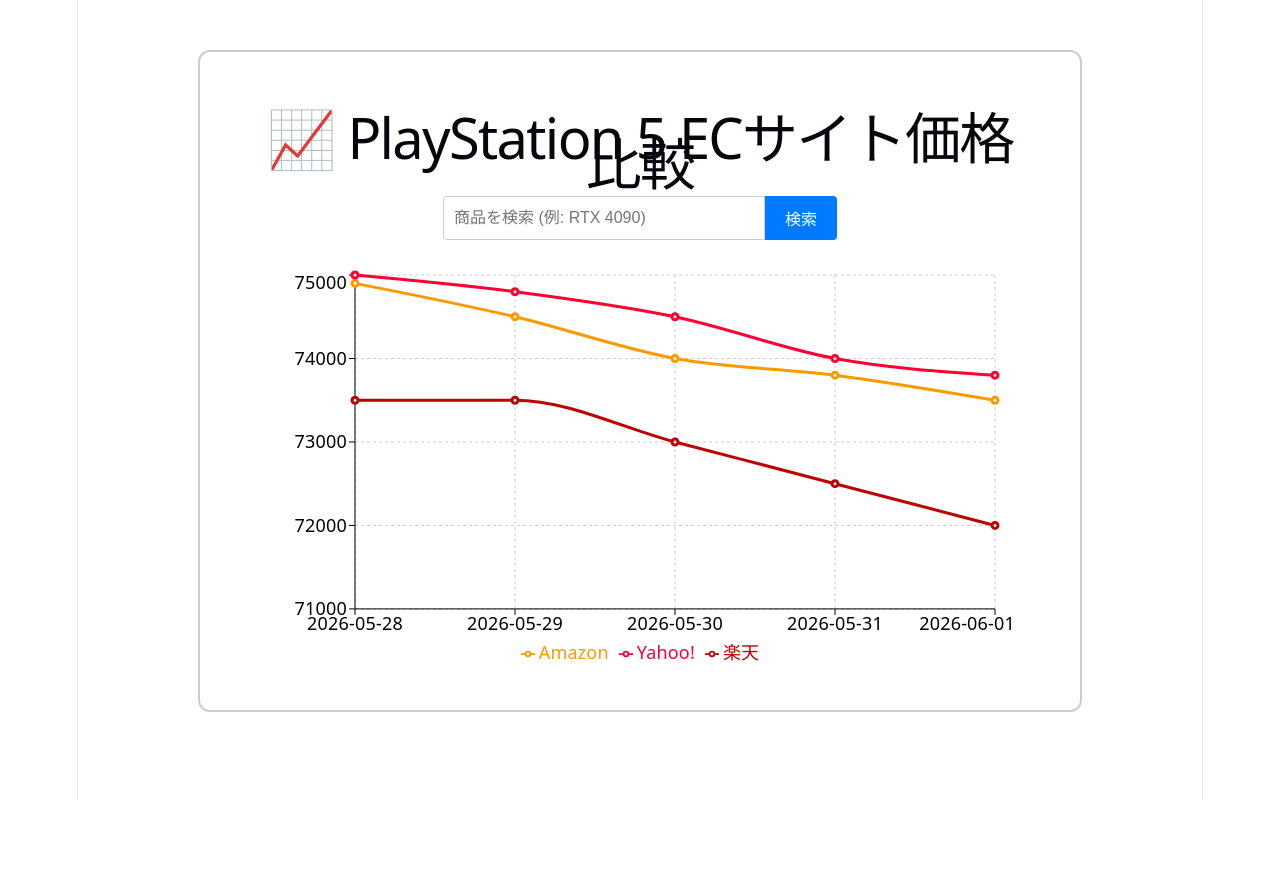
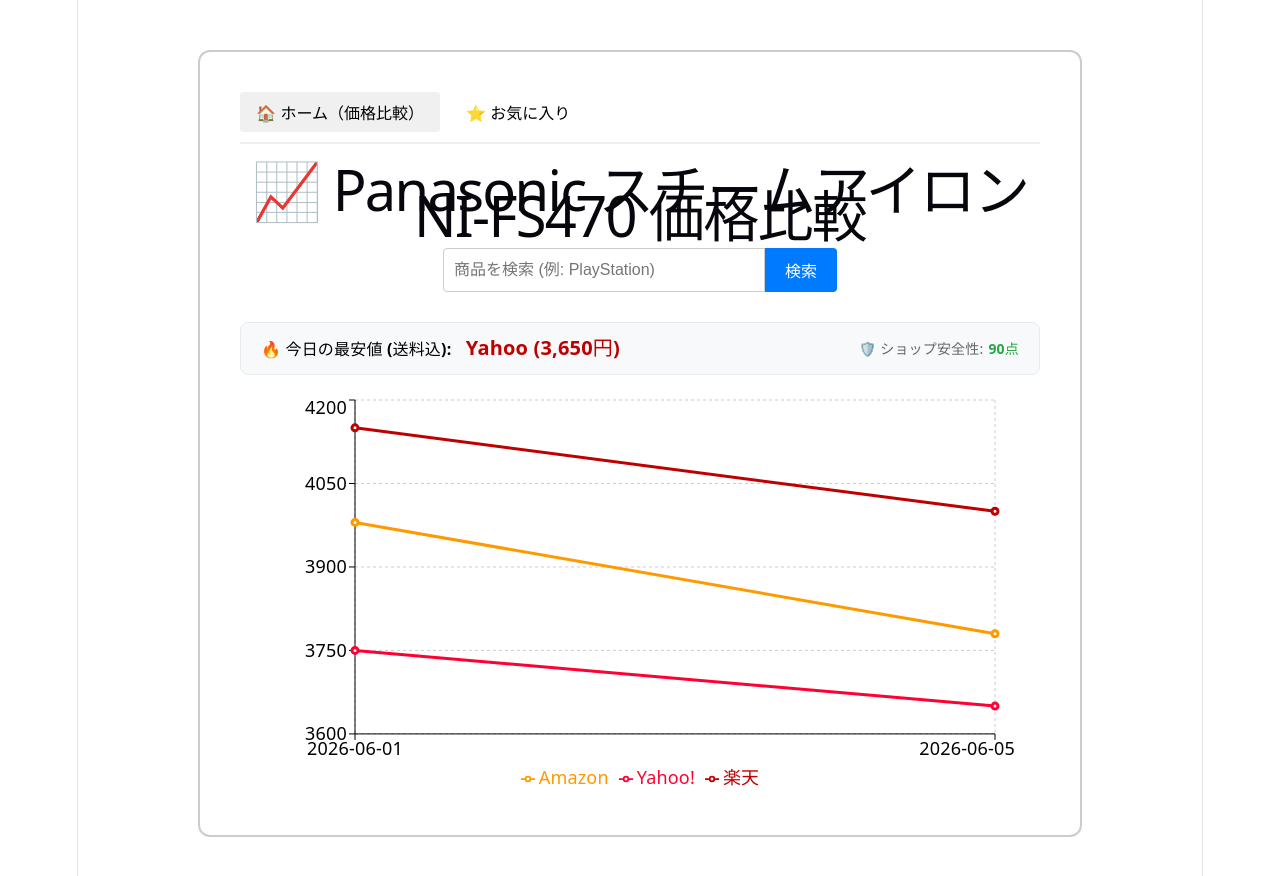
Before and after one commit to kom322/-G5, a React (Vite) app: page / in a window 1280 px wide. Shown: the top 876 px of the page. Before the commit the page ends 800 px from the top, so only its background shows below. Built offline with nearby package versions, Linux system fonts and the light colour scheme.

Commit message:
feat: 検索機能と最安値、安全性ロジックの連携

```diff
--- a/data/snapshot.json
+++ b/data/snapshot.json
@@ -1,3 +1,4 @@
+[
   {
     "product": "Panasonic スチームアイロン NI-FS470",
     "snapshots": [
@@ -28,102 +29,6 @@
             "seller": "パナソニック公式",
             "rating": 4.6,
             "reviewCount": 380,
-          "hasReturnPolicy": true,
-          "isOfficial": true
-        }
-      }
-    },
-    {
-      "date": "2026-06-02",
-      "sites": {
-        "Amazon": {
-          "price": 3900,
-          "shipping": 0,
-          "seller": "Amazon.co.jp",
-          "rating": 4.3,
-          "reviewCount": 1252,
-          "hasReturnPolicy": true,
-          "isOfficial": true
-        },
-        "Rakuten": {
-          "price": 3550,
-          "shipping": 550,
-          "seller": "家電ショップ田中",
-          "rating": 3.8,
-          "reviewCount": 43,
-          "hasReturnPolicy": false,
-          "isOfficial": false
-        },
-        "Yahoo": {
-          "price": 3800,
-          "shipping": 0,
-          "seller": "パナソニック公式",
-          "rating": 4.6,
-          "reviewCount": 382,
-          "hasReturnPolicy": true,
-          "isOfficial": true
-        }
-      }
-    },
-    {
-      "date": "2026-06-03",
-      "sites": {
-        "Amazon": {
-          "price": 3850,
-          "shipping": 0,
-          "seller": "Amazon.co.jp",
-          "rating": 4.3,
-          "reviewCount": 1260,
-          "hasReturnPolicy": true,
-          "isOfficial": true
-        },
-        "Rakuten": {
-          "price": 3500,
-          "shipping": 550,
-          "seller": "家電ショップ田中",
-          "rating": 3.8,
-          "reviewCount": 44,
-          "hasReturnPolicy": false,
-          "isOfficial": false
-        },
-        "Yahoo": {
-          "price": 3700,
-          "shipping": 0,
-          "seller": "パナソニック公式",
-          "rating": 4.6,
-          "reviewCount": 385,
-          "hasReturnPolicy": true,
-          "isOfficial": true
-        }
-      }
-    },
-    {
-      "date": "2026-06-04",
-      "sites": {
-        "Amazon": {
-          "price": 3920,
-          "shipping": 0,
-          "seller": "Amazon.co.jp",
-          "rating": 4.3,
-          "reviewCount": 1265,
-          "hasReturnPolicy": true,
-          "isOfficial": true
-        },
-        "Rakuten": {
-          "price": 3480,
-          "shipping": 550,
-          "seller": "家電ショップ田中",
-          "rating": 3.8,
-          "reviewCount": 44,
-          "hasReturnPolicy": false,
-          "isOfficial": false
-        },
-        "Yahoo": {
-          "price": 3680,
-          "shipping": 0,
-          "seller": "パナソニック公式",
-          "rating": 4.6,
-          "reviewCount": 388,
             "hasReturnPolicy": true,
             "isOfficial": true
           }
@@ -162,4 +67,74 @@
         }
       }
     ]
+  },
+  {
+    "product": "PlayStation 5",
+    "snapshots": [
+      {
+        "date": "2026-06-01",
+        "sites": {
+          "Amazon": {
+            "price": 74900,
+            "shipping": 0,
+            "seller": "Amazon.co.jp",
+            "rating": 4.8,
+            "reviewCount": 5200,
+            "hasReturnPolicy": true,
+            "isOfficial": true
+          },
+          "Rakuten": {
+            "price": 73500,
+            "shipping": 800,
+            "seller": "ゲーム屋本舗",
+            "rating": 4.1,
+            "reviewCount": 120,
+            "hasReturnPolicy": true,
+            "isOfficial": false
+          },
+          "Yahoo": {
+            "price": 75000,
+            "shipping": 0,
+            "seller": "Sony公式",
+            "rating": 4.9,
+            "reviewCount": 850,
+            "hasReturnPolicy": true,
+            "isOfficial": true
           }
+        }
+      },
+      {
+        "date": "2026-06-05",
+        "sites": {
+          "Amazon": {
+            "price": 73500,
+            "shipping": 0,
+            "seller": "Amazon.co.jp",
+            "rating": 4.8,
+            "reviewCount": 5250,
+            "hasReturnPolicy": true,
+            "isOfficial": true
+          },
+          "Rakuten": {
+            "price": 72000,
+            "shipping": 800,
+            "seller": "ゲーム屋本舗",
+            "rating": 4.1,
+            "reviewCount": 125,
+            "hasReturnPolicy": true,
+            "isOfficial": false
+          },
+          "Yahoo": {
+            "price": 73800,
+            "shipping": 0,
+            "seller": "Sony公式",
+            "rating": 4.9,
+            "reviewCount": 860,
+            "hasReturnPolicy": true,
+            "isOfficial": true
+          }
+        }
+      }
+    ]
+  }
+]
--- a/src/App.jsx
+++ b/src/App.jsx
@@ -1,73 +1,135 @@
 import React, { useState } from 'react';
 import { LineChart, Line, XAxis, YAxis, CartesianGrid, Tooltip, Legend } from 'recharts';
 
-// 💡 1. 리얼리티 반영: 달러 대신 일본 엔(JPY) 기준으로 PS5 가격을 세팅했습니다 (약 7만 엔 대)
-const mockProductHistory = [
-  { date: '2026-05-28', Amazon: 74900, Rakuten: 73500, Yahoo: 75000 },
-  { date: '2026-05-29', Amazon: 74500, Rakuten: 73500, Yahoo: 74800 },
-  { date: '2026-05-30', Amazon: 74000, Rakuten: 73000, Yahoo: 74500 },
-  { date: '2026-05-31', Amazon: 73800, Rakuten: 72500, Yahoo: 74000 },
-  { date: '2026-06-01', Amazon: 73500, Rakuten: 72000, Yahoo: 73800 },
-];
+import mockDb from '../data/snapshot.json';
+import { findCheapest, calcActualPrice } from './logic/logic';
+import { calcSafetyScore } from './logic/safetyScore';
 
-function App() {
+function Home() {
   const [inputText, setInputText] = useState('');
-  const [productName, setProductName] = useState('PlayStation 5');
+
+  // 💡 방어 코드 1: JSON이 옛날 방식(객체)이든 새 방식(배열)이든 에러가 나지 않게 강제로 배열로 맞춰줍니다!
+  const safeDb = Array.isArray(mockDb) ? mockDb : [mockDb];
+  const [currentProduct, setCurrentProduct] = useState(safeDb[0]);
 
   const handleSearch = () => {
     if (inputText.trim() !== '') {
-      setProductName(inputText);
+      const foundProduct = safeDb.find(p => p.product && p.product.toLowerCase().includes(inputText.toLowerCase()));
+
+      if (foundProduct) {
+        setCurrentProduct(foundProduct);
+      } else {
+        alert("該当する商品がありません。（※テスト用データ: PlayStation, Panasonic）");
+      }
       setInputText('');
     }
   };
 
-  // 💡 2. 엔터키 감지 함수 추가: 사용자가 키보드를 누를 때마다 이 함수가 실행됩니다.
   const handleKeyDown = (e) => {
-    if (e.key === 'Enter') { // 누른 키가 'Enter'라면
-      handleSearch();        // 검색 버튼을 누른 것과 똑같이 handleSearch를 실행!
-    }
+    if (e.key === 'Enter') handleSearch();
   };
 
+  // 💡 방어 코드 2: 만약 currentProduct가 어떻게든 비어있다면, 흰 화면 대신 친절한 에러 메시지를 띄웁니다!
+  if (!currentProduct || !currentProduct.snapshots) {
+    return (
+      <div style={{ textAlign: 'center', marginTop: '100px', color: 'red' }}>
+        <h2>⚠️ データの読み込みエラー</h2>
+        <p>snapshot.json ファイルのデータ形式が正しくありません。</p>
+      </div>
+    );
+  }
+
+  const chartData = currentProduct.snapshots.map(snapshot => ({
+    date: snapshot.date,
+    Amazon: snapshot.sites.Amazon ? calcActualPrice(snapshot.sites.Amazon.price, snapshot.sites.Amazon.shipping) : 0,
+    Rakuten: snapshot.sites.Rakuten ? calcActualPrice(snapshot.sites.Rakuten.price, snapshot.sites.Rakuten.shipping) : 0,
+    Yahoo: snapshot.sites.Yahoo ? calcActualPrice(snapshot.sites.Yahoo.price, snapshot.sites.Yahoo.shipping) : 0,
+  }));
+
+  const latestSnapshot = currentProduct.snapshots[currentProduct.snapshots.length - 1];
+  const cheapestInfo = findCheapest(latestSnapshot.sites);
+  const cheapestSiteData = latestSnapshot.sites[cheapestInfo.name];
+  const safetyScore = cheapestSiteData ? calcSafetyScore(cheapestSiteData) : 0;
+
   return (
-    <div style={{ backgroundColor: 'white', color: 'black', padding: '40px', width: '800px', margin: '50px auto', border: '2px solid #ccc', borderRadius: '12px' }}>
-
-      <h1 style={{ textAlign: 'center', marginBottom: '20px' }}>📈 {productName} ECサイト価格比較</h1>
+    <div>
+      <h1 style={{ textAlign: 'center', marginBottom: '20px' }}>📈 {currentProduct.product} 価格比較</h1>
 
       <div style={{ display: 'flex', justifyContent: 'center', marginBottom: '30px' }}>
         <input
           type="text"
           value={inputText}
           onChange={(e) => setInputText(e.target.value)}
-          onKeyDown={handleKeyDown} // 💡 3. 입력창에 엔터키 감지 센서를 달아줍니다!
-          placeholder="商品を検索 (例: RTX 4090)"
+          onKeyDown={handleKeyDown}
+          placeholder="商品を検索 (例: PlayStation)"
           style={{ padding: '10px', width: '300px', fontSize: '16px', border: '1px solid #ccc', borderRadius: '4px 0 0 4px' }}
         />
-        <button
-          onClick={handleSearch}
-          style={{ padding: '10px 20px', fontSize: '16px', backgroundColor: '#007BFF', color: 'white', border: 'none', borderRadius: '0 4px 4px 0', cursor: 'pointer' }}
-        >
-          検索
-        </button>
+        <button onClick={handleSearch} style={{ padding: '10px 20px', fontSize: '16px', backgroundColor: '#007BFF', color: 'white', border: 'none', borderRadius: '0 4px 4px 0', cursor: 'pointer' }}>検索</button>
       </div>
 
-      <div style={{ marginTop: '20px', display: 'flex', justifyContent: 'center' }}>
-        {/* 💡 4. 엔화는 글자 길이가 길어서 왼쪽 축 숫자가 잘릴 수 있으므로 margin(여백) 속성에서 left를 30으로 살짝 넓혀줬습니다 */}
-        <LineChart width={750} height={400} data={mockProductHistory} margin={{ top: 5, right: 20, left: 30, bottom: 5 }}>
+      <div style={{ backgroundColor: '#f8f9fa', border: '1px solid #e9ecef', borderRadius: '8px', padding: '12px 20px', marginBottom: '20px', display: 'flex', justifyContent: 'space-between', alignItems: 'center' }}>
+        <div>
+          <span style={{ fontSize: '16px', fontWeight: 'bold' }}>🔥 今日の最安値 (送料込): </span>
+          <span style={{ fontSize: '20px', color: '#bf0000', fontWeight: 'bold', marginLeft: '10px' }}>
+            {cheapestInfo.name} ({cheapestInfo.actualPrice.toLocaleString()}円)
+          </span>
+        </div>
+        <div style={{ fontSize: '14px', color: '#666' }}>
+          🛡️ ショップ安全性:
+          <span style={{ fontWeight: 'bold', color: safetyScore >= 80 ? '#28a745' : safetyScore >= 60 ? '#ffc107' : '#dc3545', marginLeft: '5px' }}>
+            {safetyScore}点
+          </span>
+        </div>
+      </div>
+
+      <div style={{ display: 'flex', justifyContent: 'center' }}>
+        <LineChart width={750} height={400} data={chartData} margin={{ top: 5, right: 20, left: 30, bottom: 5 }}>
           <CartesianGrid strokeDasharray="3 3" />
           <XAxis dataKey="date" stroke="black" />
-          {/* 💡 5. 단위가 커졌으므로, Y축이 20씩 변하는 대신 1000엔 단위로 여유를 갖게 했습니다 */}
-          <YAxis domain={['dataMin - 1000', 'auto']} stroke="black" />
+          <YAxis domain={['auto', 'auto']} stroke="black" />
           <Tooltip />
           <Legend />
-
           <Line type="monotone" dataKey="Amazon" name="Amazon" stroke="#ff9900" strokeWidth={3} />
           <Line type="monotone" dataKey="Rakuten" name="楽天" stroke="#bf0000" strokeWidth={3} />
           <Line type="monotone" dataKey="Yahoo" name="Yahoo!" stroke="#ff0033" strokeWidth={3} />
         </LineChart>
       </div>
+    </div>
+  );
+}
+
+function FavoritesPlaceholder() {
+  return (
+    <div style={{ textAlign: 'center', padding: '80px 20px' }}>
+      <h2>⭐ お気に入り（前回価格との比較）</h2>
+      <p style={{ color: '#666', marginTop: '20px', fontSize: '18px' }}>現在、友達が絶賛開発中です！<br />後ほどここに機能が組み込まれます。</p>
+    </div>
+  );
+}
+
+export default function App() {
+  const [currentPage, setCurrentPage] = useState('home');
+
+  return (
+    <div style={{ backgroundColor: 'white', color: 'black', padding: '40px', width: '800px', margin: '50px auto', border: '2px solid #ccc', borderRadius: '12px' }}>
+
+      <div style={{ display: 'flex', gap: '10px', marginBottom: '30px', borderBottom: '2px solid #eee', paddingBottom: '10px' }}>
+        <button
+          onClick={() => setCurrentPage('home')}
+          style={{ padding: '8px 16px', cursor: 'pointer', backgroundColor: currentPage === 'home' ? '#f0f0f0' : 'transparent', border: 'none', borderRadius: '4px', fontSize: '16px', fontWeight: currentPage === 'home' ? 'bold' : 'normal' }}
+        >
+          🏠 ホーム（価格比較）
+        </button>
+        <button
+          onClick={() => setCurrentPage('favorites')}
+          style={{ padding: '8px 16px', cursor: 'pointer', backgroundColor: currentPage === 'favorites' ? '#f0f0f0' : 'transparent', border: 'none', borderRadius: '4px', fontSize: '16px', fontWeight: currentPage === 'favorites' ? 'bold' : 'normal' }}
+        >
+          ⭐ お気に入り
+        </button>
+      </div>
+
+      {currentPage === 'home' ? <Home /> : <FavoritesPlaceholder />}
 
     </div>
   );
 }
-
-export default App;
```
Lines whose indentation alone changed are shown as unchanged.
